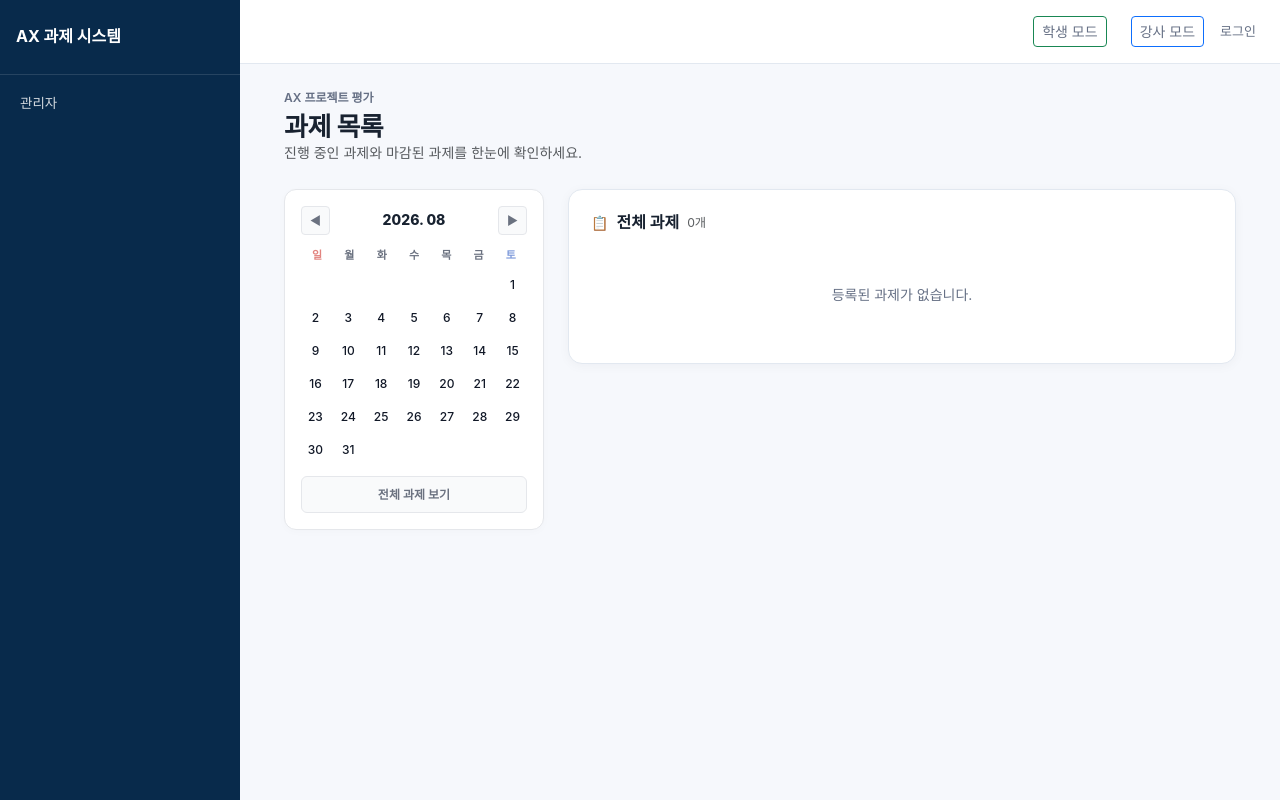
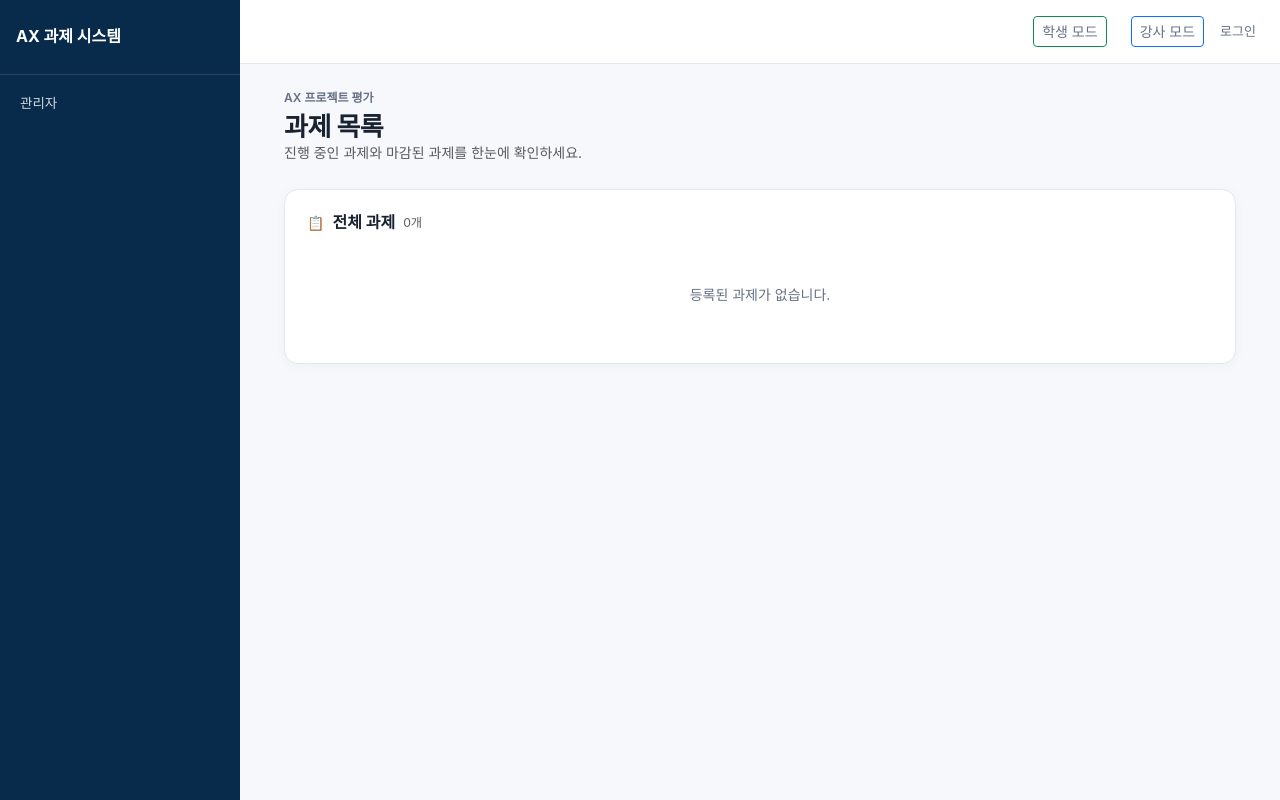
Before and after one commit to KANT-2/assignment-lms, a Django app: template apps/student/templates/student/assignment_list.html in a window 1280 px wide. Run offline with Django 5.2, Linux system fonts and the light colour scheme; the template is opened without the code that fills it, so the values that code supplies are empty; some libraries are stand-ins or nearby versions.

Commit message:
style(student): Remove calendar from assignment list and remove breadcrumb from lecture

```diff
--- a/apps/student/templates/student/assignment_list.html
+++ b/apps/student/templates/student/assignment_list.html
@@ -1,41 +1,7 @@
 {% extends "base.html" %}
 {% load static %}
 {% block title %}과제 목록 | AX 과제 시스템{% endblock %}
-{% block extra_head %}
-<link rel="stylesheet" href="{% static 'student/css/assignments.css' %}">
-<style>
-  .layout-grid {
-    display: grid;
-    grid-template-columns: 260px 1fr;
-    gap: 24px;
-    align-items: start;
-    max-width: 1100px;
-    margin: 0 auto;
-  }
-  @media (max-width: 768px) {
-    .layout-grid { grid-template-columns: 1fr; }
-  }
-  .cal-card {
-    background: #ffffff;
-    border: 1px solid #e5e7eb;
-    border-radius: 12px;
-    padding: 16px;
-    box-shadow: 0 2px 8px rgba(0,0,0,0.02);
-  }
-  .cal-header { display: flex; justify-content: space-between; align-items: center; font-size: 14px; font-weight: 800; margin-bottom: 12px; }
-  .cal-header button { background: #f9fafb; border: 1px solid #e5e7eb; border-radius: 4px; cursor: pointer; font-size: 12px; color: #6b7280; padding: 4px 8px; transition: all 0.15s; }
-  .cal-header button:hover { background: #ffffff; color: #4f46e5; border-color: #4f46e5; }
-  .cal-days-header { display: grid; grid-template-columns: repeat(7, 1fr); text-align: center; font-size: 11px; font-weight: 700; color: #6b7280; margin-bottom: 6px; }
-  .cal-grid { display: grid; grid-template-columns: repeat(7, 1fr); gap: 4px; }
-  .cal-day { aspect-ratio: 1; display: flex; flex-direction: column; align-items: center; justify-content: center; font-size: 12px; font-weight: 500; border-radius: 6px; cursor: pointer; transition: all 0.15s; color: #111827; }
-  .cal-day.empty { background: transparent; cursor: default; }
-  .cal-day.has-assign { background: #ffffff; border: 1px solid #e5e7eb; font-weight: 700; color: #4f46e5; }
-  .cal-day.has-assign:hover { border-color: #4f46e5; background: #f9fafb; }
-  .cal-day.has-assign.active { background: #4f46e5; color: white; border-color: #4f46e5; }
-  .cal-reset-btn { width: 100%; margin-top: 12px; padding: 8px; font-size: 12px; font-weight: 600; border-radius: 6px; border: 1px solid #e5e7eb; background: #f9fafb; cursor: pointer; color: #6b7280; }
-  .cal-reset-btn:hover { background: #f3f4f6; color: #111827; }
-</style>
-{% endblock %}
+{% block extra_head %}<link rel="stylesheet" href="{% static 'student/css/assignments.css' %}">{% endblock %}
 {% block page_header %}
 <div class="page-header">
   <p class="student-eyebrow mb-1">AX 프로젝트 평가</p>
@@ -44,24 +10,7 @@
 </div>
 {% endblock %}
 {% block content %}
-<div class="layout-grid">
-  <!-- Calendar Panel -->
-  <div class="cal-card">
-    <div class="cal-header">
-      <button onclick="changeMonth(-1)">◀</button>
-      <span id="cal-month-year">2026. 08</span>
-      <button onclick="changeMonth(1)">▶</button>
-    </div>
-    <div class="cal-days-header">
-      <span style="color:#e2837e">일</span><span>월</span><span>화</span><span>수</span><span>목</span><span>금</span><span style="color:#7f9bdb">토</span>
-    </div>
-    <div id="cal-grid" class="cal-grid">
-      <!-- JS generated -->
-    </div>
-    <button class="cal-reset-btn" onclick="filterByDate(null)">전체 과제 보기</button>
-  </div>
-
-  <section class="student-card" aria-labelledby="assignment-list-heading" id="assignment-list">
+<section class="student-card" aria-labelledby="assignment-list-heading">
   <div class="d-flex align-items-center gap-2 mb-3">
     <span aria-hidden="true">📋</span>
     <h2 id="assignment-list-heading" class="student-section-title mb-0">전체 과제</h2>
@@ -69,7 +18,7 @@
   </div>
   <div class="assignment-list">
     {% for row in rows %}
-        <article class="assignment-row{% if row.is_past %} is-past{% endif %}" data-date="{{ row.due_date_str }}">
+      <article class="assignment-row{% if row.is_past %} is-past{% endif %}">
         <div class="flex-grow-1 min-width-0">
           <h3 class="assignment-title">{{ row.assignment.title }}</h3>
           <div class="d-flex flex-wrap align-items-center gap-2">
@@ -90,91 +39,6 @@
         {% endif %}
       </article>
     {% empty %}<div class="empty-state">등록된 과제가 없습니다.</div>{% endfor %}
-
-      <div id="no-match-msg" class="empty-state" style="display:none;">
-        해당 마감일의 과제가 없습니다.
-      </div>
   </div>
 </section>
-</div>
-
-<script>
-  let currentCalDate = new Date();
-  let selectedDateStr = null;
-  const assignmentDates = new Set();
-
-  document.querySelectorAll('.assignment-row').forEach(row => {
-    if (row.dataset.date) assignmentDates.add(row.dataset.date);
-  });
-
-  function changeMonth(delta) {
-    currentCalDate.setMonth(currentCalDate.getMonth() + delta);
-    renderCalendar();
-  }
-
-  function filterByDate(dateStr) {
-    selectedDateStr = dateStr;
-    renderCalendar(); // Update active class
-
-    let matchCount = 0;
-    document.querySelectorAll('.assignment-row').forEach(row => {
-      if (!dateStr || row.dataset.date === dateStr) {
-        row.style.display = 'flex';
-        matchCount++;
-      } else {
-        row.style.display = 'none';
-      }
-    });
-
-    const noMatchMsg = document.getElementById('no-match-msg');
-    if(noMatchMsg) noMatchMsg.style.display = (matchCount === 0 && dateStr) ? 'block' : 'none';
-  }
-
-  function renderCalendar() {
-    const year = currentCalDate.getFullYear();
-    const month = currentCalDate.getMonth();
-
-    document.getElementById('cal-month-year').textContent = `${year}. ${String(month + 1).padStart(2, '0')}`;
-
-    const firstDay = new Date(year, month, 1).getDay();
-    const daysInMonth = new Date(year, month + 1, 0).getDate();
-
-    const grid = document.getElementById('cal-grid');
-    grid.innerHTML = '';
-
-    for(let i = 0; i < firstDay; i++) {
-      const el = document.createElement('div');
-      el.className = 'cal-day empty';
-      grid.appendChild(el);
-    }
-
-    for(let d = 1; d <= daysInMonth; d++) {
-      const el = document.createElement('div');
-      el.className = 'cal-day';
-      el.textContent = d;
-
-      const dateStr = `${year}-${String(month+1).padStart(2, '0')}-${String(d).padStart(2, '0')}`;
-
-      if(assignmentDates.has(dateStr)) {
-        el.classList.add('has-assign');
-        if(dateStr === selectedDateStr) el.classList.add('active');
-
-        el.onclick = () => filterByDate(dateStr);
-      } else {
-        el.onclick = () => alert('해당 날짜에는 과제 마감일이 없습니다.');
-      }
-      grid.appendChild(el);
-    }
-  }
-
-  const params = new URLSearchParams(window.location.search);
-  const paramDate = params.get('date');
-  if (paramDate) {
-    const [y, m, d] = paramDate.split('-');
-    currentCalDate = new Date(y, parseInt(m)-1, parseInt(d));
-    filterByDate(paramDate);
-  } else {
-    renderCalendar();
-  }
-</script>
 {% endblock %}
--- a/apps/student/templates/student/lecture.html
+++ b/apps/student/templates/student/lecture.html
@@ -500,7 +500,6 @@
   <!-- Page Header -->
   <div class="page-head">
     <div class="page-head-text">
-      <div class="breadcrumb">강의 학습 · FR-016</div>
       <div class="title-row">
         <h1 class="page-title">강의 및 교안</h1>
       </div>
```
Lines whose indentation alone changed are shown as unchanged.
